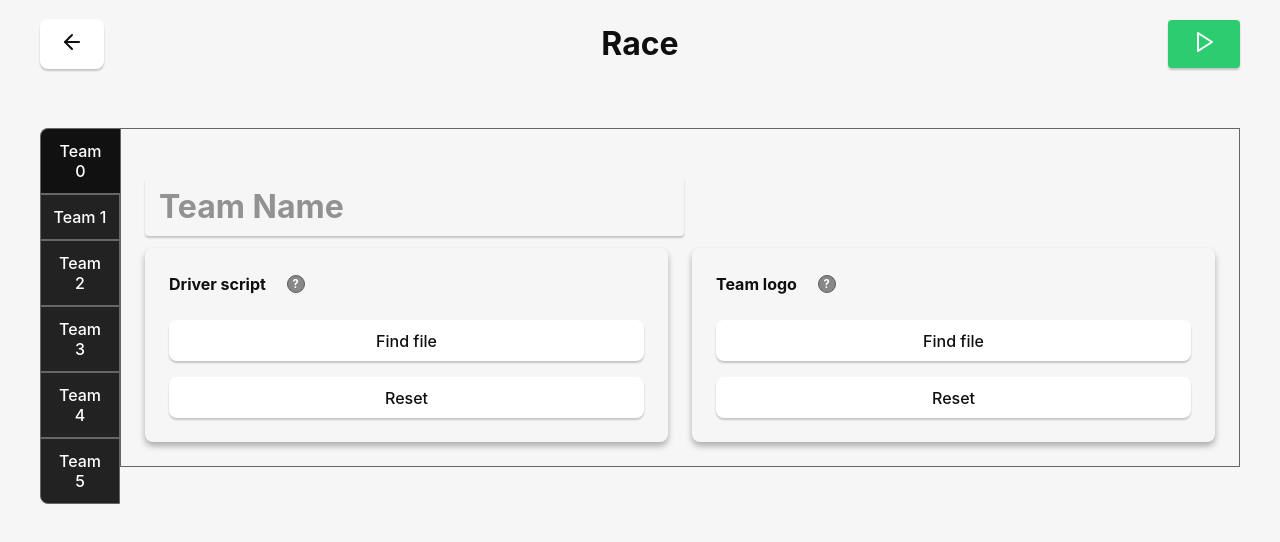
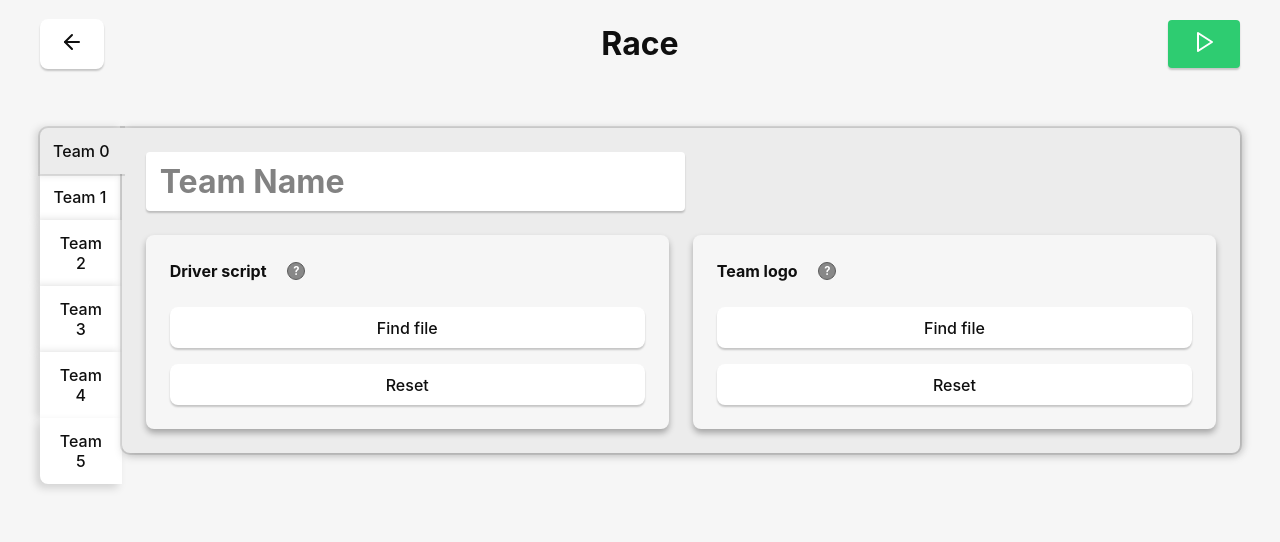
Before and after one commit to ling1984/TORCS-Race-Runner, a SvelteKit app: page /race in a window 1280 px wide. Shown: the top 542 px of the page. Built offline with nearby package versions, Linux system fonts and the light colour scheme.

Commit message:
Very hacky table fix for appearance.

```diff
--- a/src/routes/race/+page.svelte
+++ b/src/routes/race/+page.svelte
@@ -110,7 +110,7 @@
     <!-- Slider Grid -->
     <div class="slider-grid">
       <!-- // DRIVER SCRIPT -->
-      <div class="slider-card">
+      <div class="slider-card" style="box-shadow: ;">
         <header>
           <div class="label-container">
             <span class="label">Driver script</span>
@@ -128,9 +128,9 @@
             <span class="help-icon" data-tooltip="Upload your team logo. 1.85:1 aspect ratio and 61x33 pixels is recommended.">?</span>
           </div>
         </header>
-      {#if preview_url}
+      {#if $current_team.logo_path}
         <div class="preview-container">
-          <img src={preview_url} alt="Team logo preview" class="logo-preview" />
+          <img src={convertFileSrc($current_team.logo_path)} alt="Team logo preview" class="logo-preview" />
         </div>
       {/if}
         <button onclick={pick_logo_file}>Find file</button>
@@ -148,17 +148,11 @@
     display: flex;
     align-items: flex-start;
     gap: 0;
-  }
 
-  .tabs {
-    display: flex;
-    flex-direction: column;
-    flex-shrink: 0;
   }
 
   .content-header {
-    margin-bottom: 12px;
-    margin-top: 24px;
+    margin-bottom: 24px;
   }
 
   .team-name-input {
@@ -168,7 +162,7 @@
     font-weight: bold;
     border: 2px solid transparent;
     border-radius: 4px;
-    background: transparent;
+    background: white;
     color: inherit;
     font-family: inherit;
     cursor: pointer;
@@ -188,26 +182,28 @@
   }
 
   .team-name-input::placeholder {
-    color: rgba(46, 46, 46, 0.5);
+    color: rgba(27, 27, 27, 0.55);
+  }
+
+  .tabs {
+    display: flex;
+    flex-direction: column;
+    flex-shrink: 0;
   }
 
   .tab-button {
     width: 80px;
 
-    background: #222;
-    color: white;
-
-    border: 1px solid #666;
-    border-right: 1px solid #666;
-
     border-radius: 0;
     box-shadow: none;
 
     padding: 12px;
-
+/*
     transition:
     background 0.15s,
-    border-color 0.15s;
+    border-color 0.15s; */
+    box-shadow: -4px 0 8px rgba(0,0,0,0.15);
+    min-width: fit-content;
   }
 
   .tab-button:first-child {
@@ -216,17 +212,17 @@
 
   .tab-button:last-child {
     border-bottom-left-radius: 8px;
+    box-shadow: -4px 4px 8px rgba(0,0,0,0.15);
   }
 
   .tab-button:hover {
-    background: #333;
-    border-color: #888;
+    border-color: #ececec;
   }
 
   .tab-button.selected {
-    background: #111;
-
-    border-right: none;
+    background-color: #ececec;
+    outline: 2px solid #0505051b;
+    width: calc(100% - 2px);
 
     margin-right: -1px;
 
@@ -234,11 +230,22 @@
     z-index: 2;
   }
 
+  .tab-button.selected::after { box-shadow:none;content: "";
+   position: absolute; top: -1px; right: -5px;
+    width: 6px; height: calc(100% + 2px);
+     background: #ececec; }
+
   .content {
     display: flex;
     flex-direction: column;
     flex: 1;
-    border: 1px solid #666;
+    outline: 2px solid #0505051b;
+    background-color: #ececec;
     padding: 24px;
+    border-top-right-radius: 8px;
+    border-bottom-right-radius: 8px;
+    border-bottom-left-radius: 8px;
+    box-shadow: 4px 0 8px rgba(0,0,0,0.15),
+                0 4px 8px rgba(0,0,0,0.15);
   }
 </style>
```
